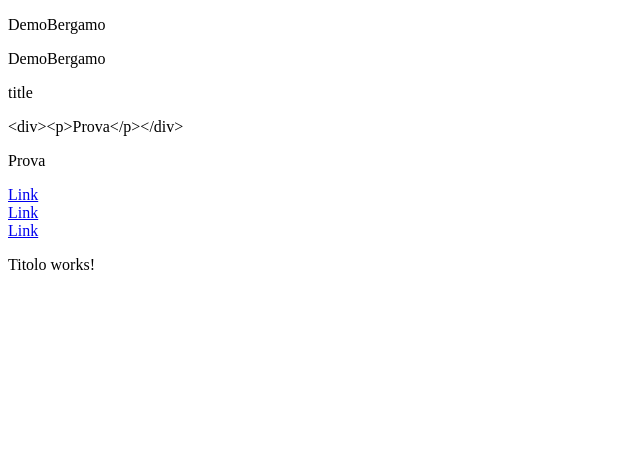
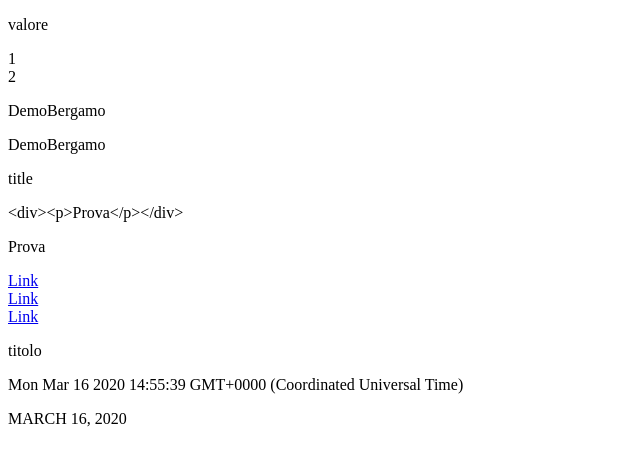
Before and after one commit to LukeSkywa/DemoBergamo, an Angular app: page / in a window 1280 px wide. Shown: the top 466 px of the page, without its empty margins (0-640 px from the left). Built offline with nearby package versions, Linux system fonts and the light colour scheme.

Commit message:
utilizzo pipe e safenavigator

```diff
--- a/src/app/primo/primo.component.html
+++ b/src/app/primo/primo.component.html
@@ -1,3 +1,9 @@
+<p>{{oggetto?.chiave}} </p>
+<p>{{oggetto1?.chiave}} </p>
+
+<div *ngFor="let pippo of lista">
+    {{pippo}}
+</div>
 <!-- Da preferire l'interpolazione, a meno che non si ha dell'html nella string -->
 <p>{{title}}</p>
 <p [innerHTML]="title"></p>
@@ -14,4 +20,6 @@
 <div>
     <a href="{{linkUrl}}">Link</a>
 </div>
-<p>{{titoloInput}} works!</p>
+<p>{{titoloInput | lowercase}}</p>
+<p>{{myDate}}</p>
+<p>{{myDate | date:'longDate' | uppercase}}</p>
--- a/src/app/primo/primo.component.ts
+++ b/src/app/primo/primo.component.ts
@@ -14,8 +14,17 @@ export class PrimoComponent implements OnInit {
   @Input()
   titoloInput: string;
 
+  lista = [1, 2];
 
-  constructor() { }
+  myDate: Date = new Date();
+
+  oggetto: {chiave: string};
+  oggetto1: {chiave: string} = {
+    chiave:  'valore'
+  };
+
+  constructor() {
+  }
 
   ngOnInit(): void {
   }
```
